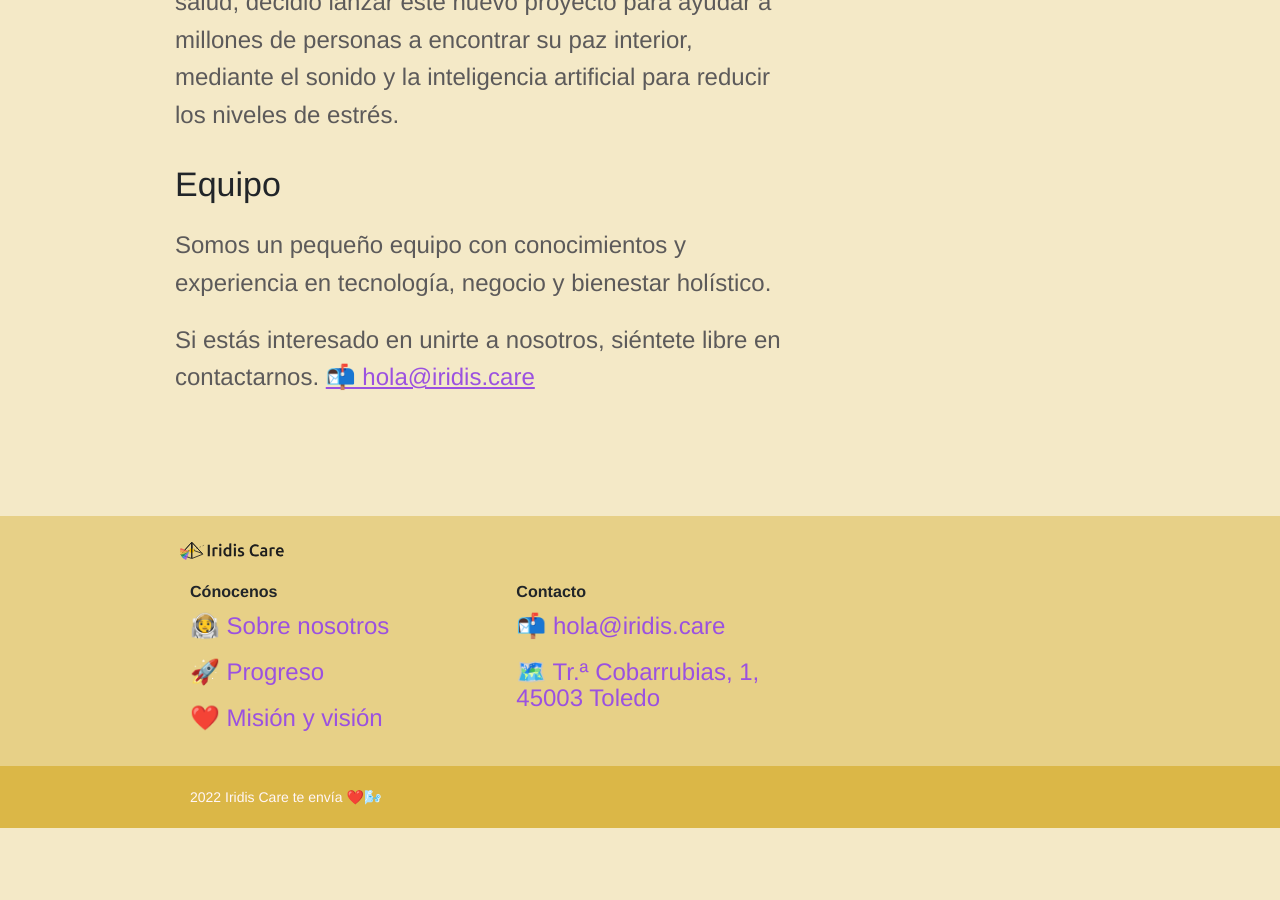
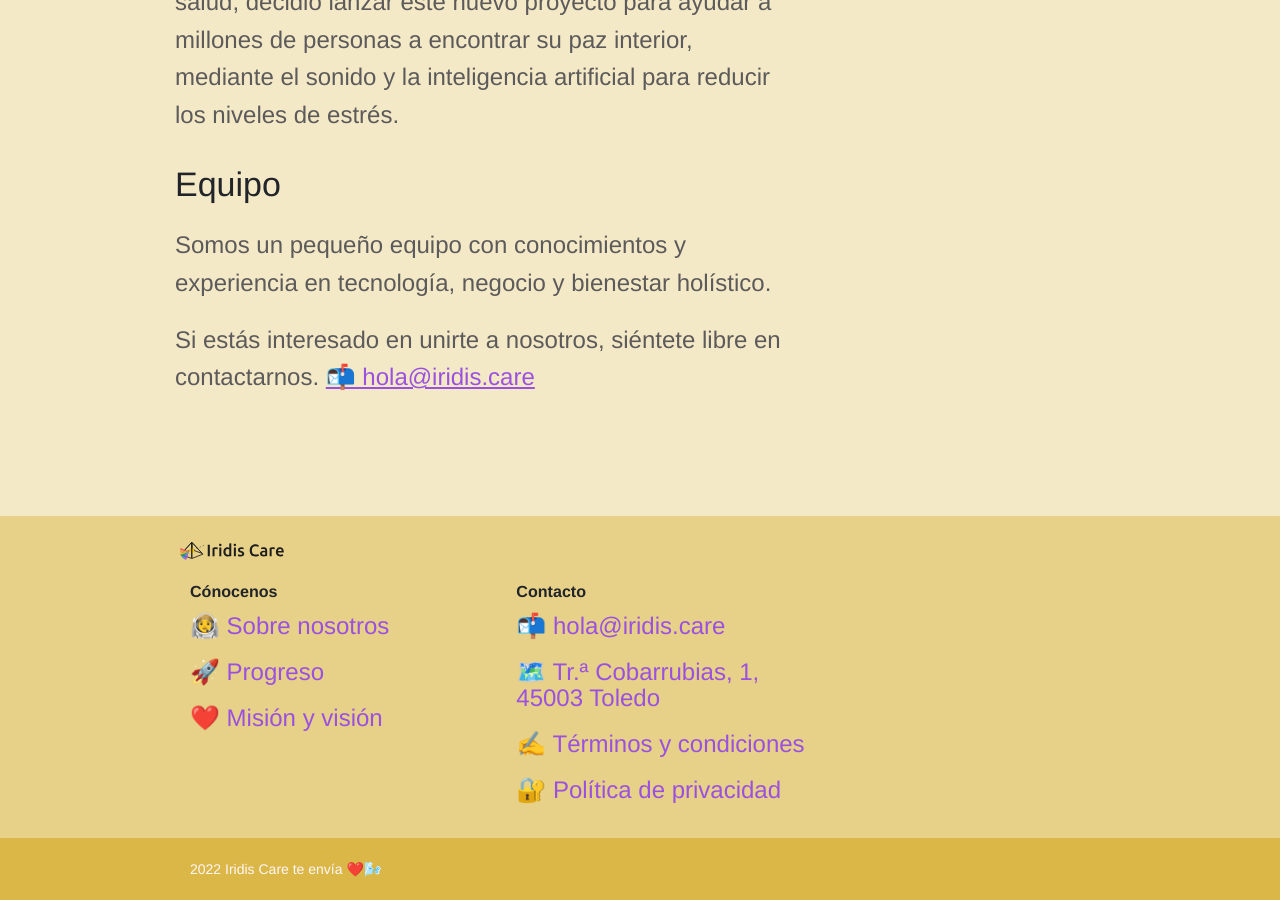
Before and after one commit to Iridiscare/iridiscare.github.io, a Jekyll site: the page built from about.md, in a window 1280 px wide and 900 px high, scrolled down 598 px. Built offline with Jekyll 4.4.1, drawn with Linux system fonts in a browser that asks for light colours; before the commit the page ends 1426 px from its top, so only the background shows below that.

Commit message:
Update footer

```diff
--- a/_data/services.json
+++ b/_data/services.json
@@ -8,14 +8,14 @@
   },
   {
     "title": "🌟 La más utilizada",
-    "description": "30 minutos",
+    "description": "+ Baño de sonido <br> 30 minutos",
     "cta": "Quiero reducir mi estrés",
     "price": "29.99€",
     "url": "https://buy.stripe.com/aEU5o728p0Gu2qc005"
   },
   {
     "title": "💪 Power session",
-    "description": "45 minutos",
+    "description": "+ Baño de sonido <br> 45 minutos",
     "cta": "Quiero ver resultados",
     "price": "39€",
     "url": "https://buy.stripe.com/aEUcQzeVb60O2qc9AG"
--- a/_includes/footer.html
+++ b/_includes/footer.html
@@ -13,10 +13,10 @@
                 <a href="/about">🧑‍🚀 Sobre nosotros</a>
               </p>
               <p>
-                <a href="{{ item.url | relative_url }}">🚀 Progreso</a>
+                <a href="{{ / | relative_url }}">🚀 Progreso</a>
               </p>
               <p>
-                <a href="{{ item.url | relative_url }}">❤️ Misión y visión</a>
+                <a href="https://docs.google.com/document/d/1BPJ0FdGLmtwGMIxSe3t4KzRE-eRnjgWCP6GWoBmCRME/edit?usp=sharing">❤️ Misión y visión</a>
               </p>
             </div>
             <div class="col-12 col-md-6 col-lg-6">
@@ -27,6 +27,12 @@
               <p class="active">
                 <a href="https://g.page/Psicologos-Toledo?share">🗺️ Tr.ª Cobarrubias, 1, 45003 Toledo</a>
               </p>
+              <p>
+                <a href="/">✍️ Términos y condiciones</a>
+              </p>
+              <p>
+                <a href="/">🔐 Política de privacidad</a>
+              </p>
             </div>
           </div>
         </div>
--- a/_layouts/home.html
+++ b/_layouts/home.html
@@ -123,7 +123,7 @@
           {% endif %}
           <h2 class="feature-title">{{ service.title }}</h2>
           <div class="feature-content">Análisis de voz</div>
-          <div class="feature-content">+ Baño de sonido <br> {{ service.description }}</div>
+          <div class="feature-content">{{ service.description }}</div>
           <h3 class="feature-price">{{ service.price }}</h3>
           <hr>
           <a class="button button-primary btn-lg" href="{{ service.url | relative_url }}">{{ service.cta }}</a>
```
Also changed, not shown: other parts of _layouts/home.html (+1 -1 lines).
